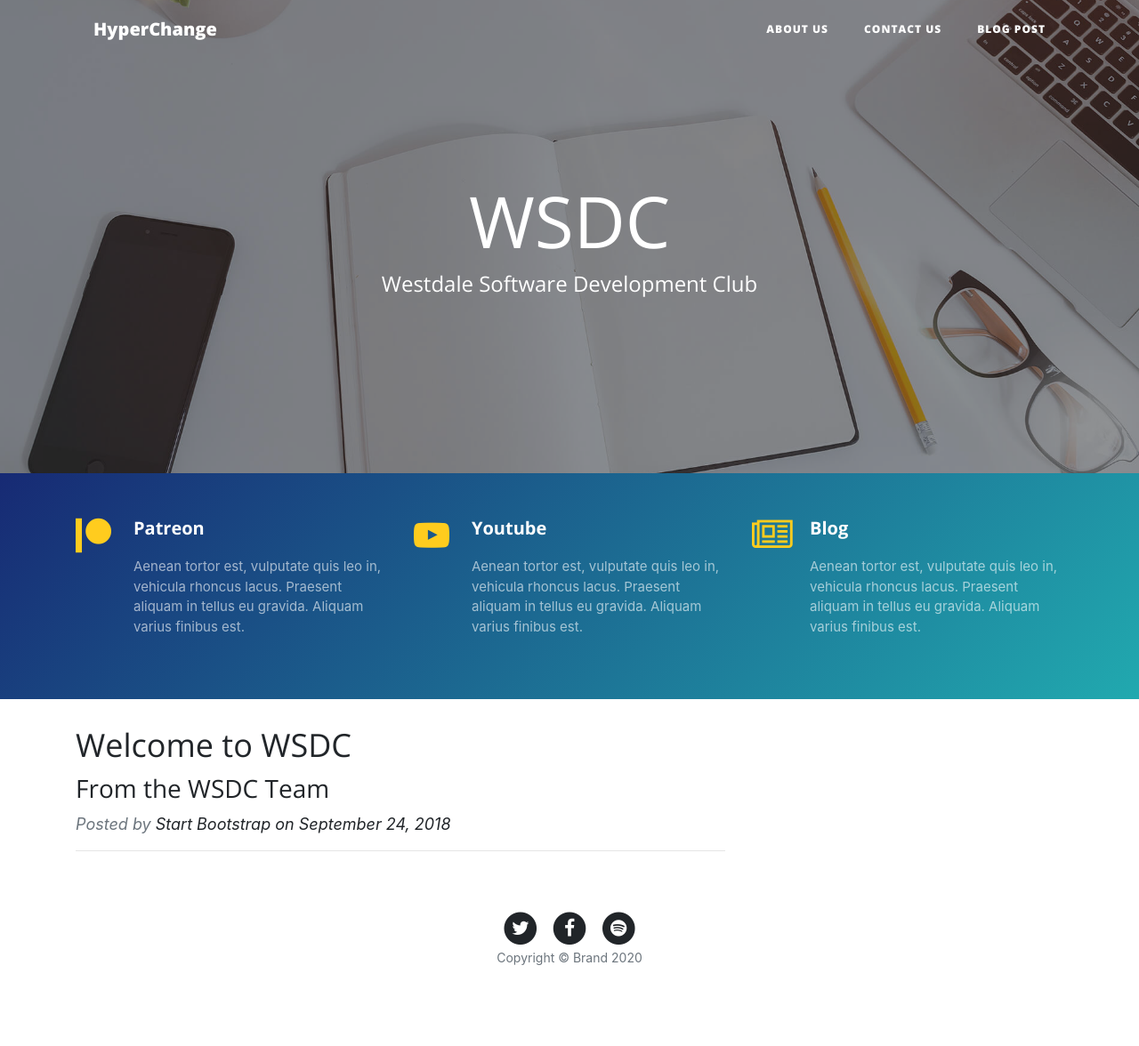
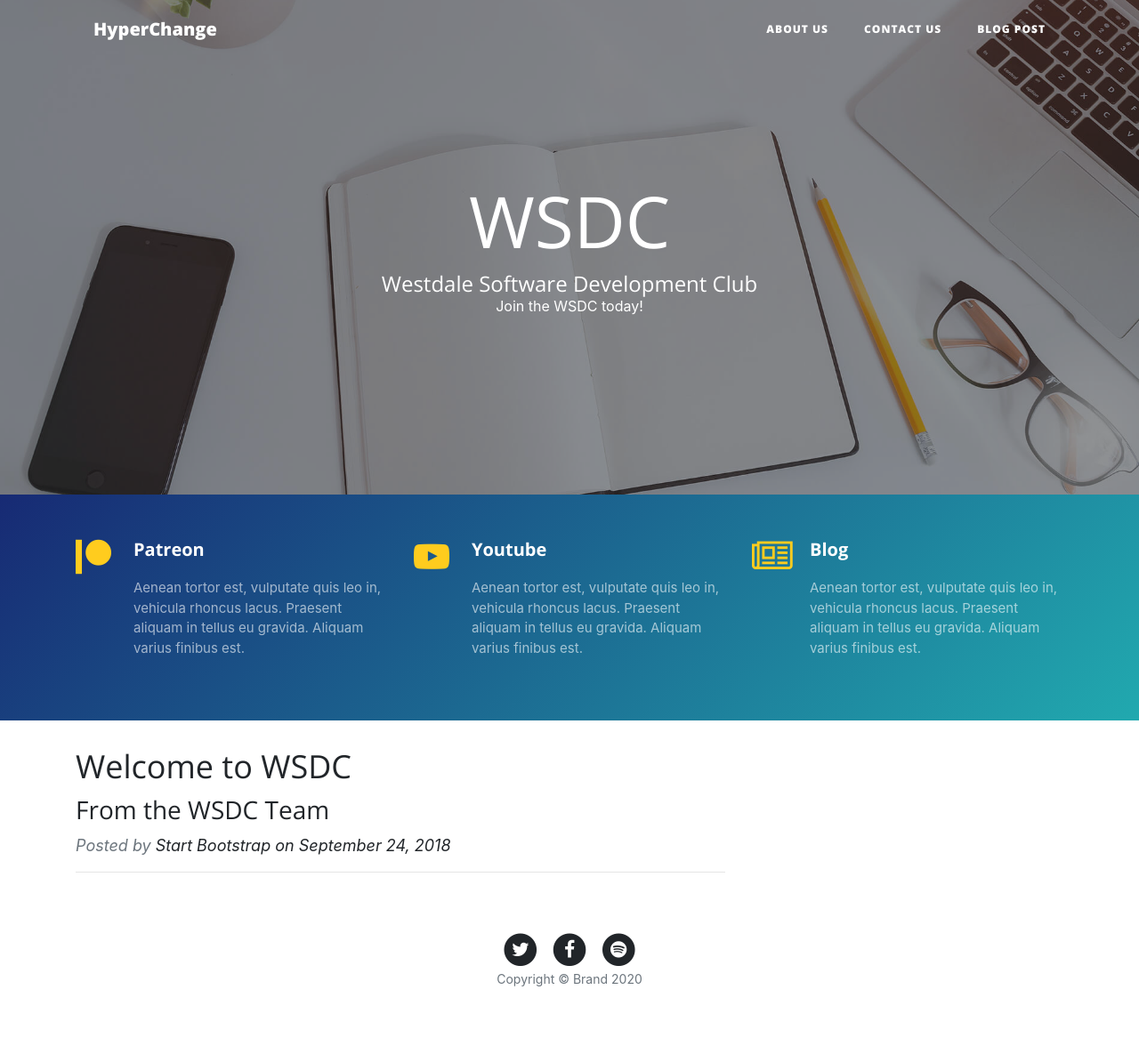
Before and after one commit to con266667/WSDC-Website, a Jekyll site: the page built from index.markdown, in a window 1280 px wide. Shown: the whole page at 89% size. Built offline with Jekyll 4.4.1, drawn with Linux system fonts in a browser that asks for light colours; nearby versions of some CDN libraries; before the commit the page ends 1152 px from its top, so only the background shows below that.

Commit message:
Updated Index

```diff
--- a/index.markdown
+++ b/index.markdown
@@ -3,3 +3,5 @@ title: WSDC
 tagline: Westdale Software Development Club
 layout: home
 ---
+
+Join the WSDC today!
```
